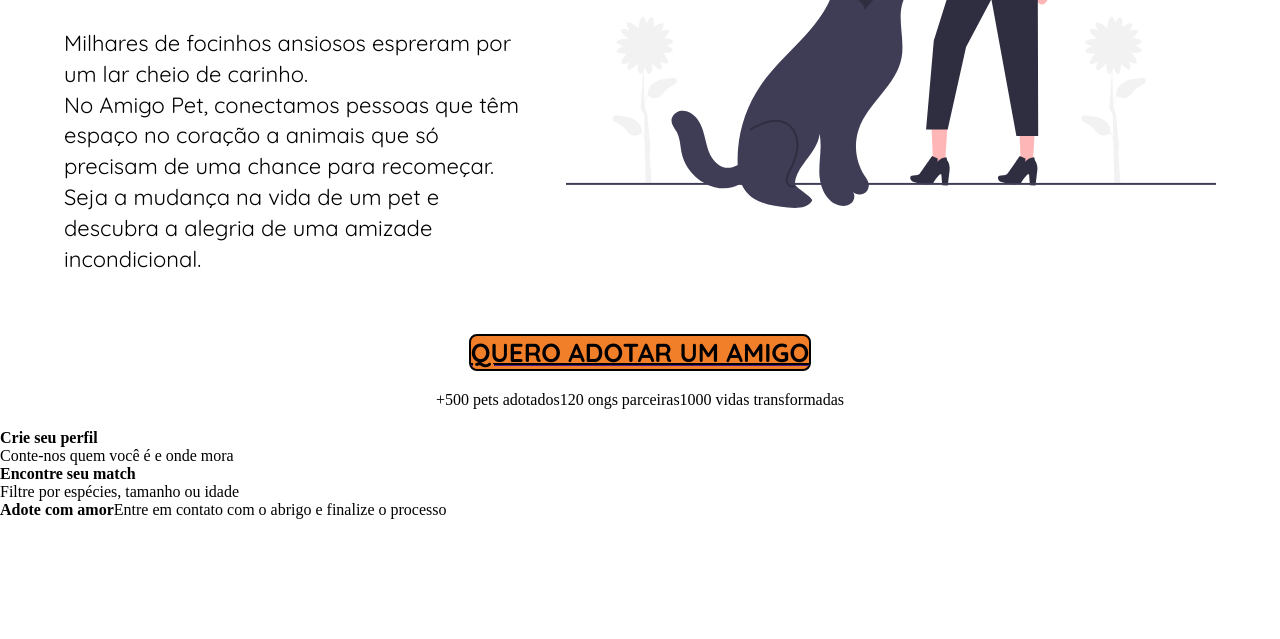
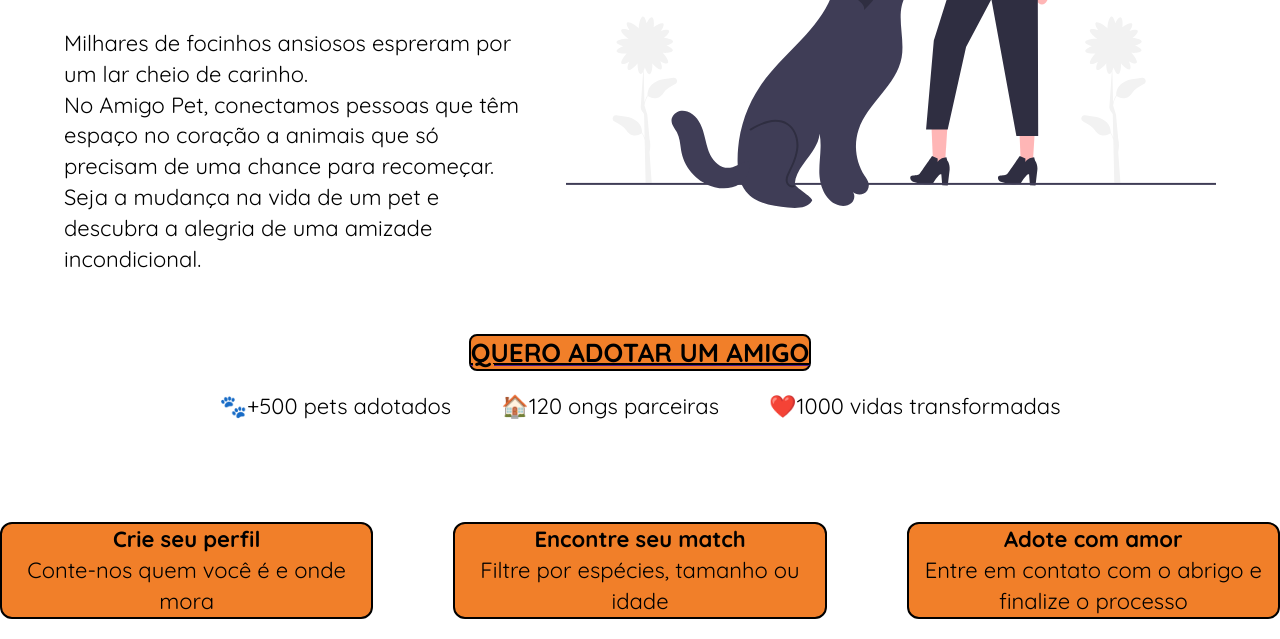
Before and after one commit to Standlidev/Projeto-levantamento-de-requisitos, a plain HTML site: page index.html in a window 1280 px wide. Shown: the part 361-1000 px from the top of the page. Before the commit the page ends 880 px from the top, so only its background shows below. Drawn offline with Linux system fonts and the light colour scheme.

Commit message:
finalização do css da pagina inicial

```diff
--- a/index.html
+++ b/index.html
@@ -27,13 +27,15 @@
             </div>
         </a>
         <div class="coolfacts">
-            <div class="fact1">+500 pets adotados</div>
-            <div class="fact2">120 ongs parceiras</div>
-            <div class="fact3">1000 vidas transformadas</div>
+            <div class="fact1">🐾+500 pets adotados</div>
+            <div class="fact2">🏠120 ongs parceiras</div>
+            <div class="fact3">❤️1000 vidas transformadas</div>
         </div>
-        <div class="conteinerContent"><strong>Crie seu perfil</strong><br>Conte-nos quem você é e onde mora</div>
-        <div class="conteinerContent"><strong>Encontre seu match</strong><br>Filtre por espécies, tamanho ou idade</div>
-        <div class="conteinerContent"><strong>Adote com amor</strong>Entre em contato com o abrigo e finalize o processo</div>
+        <div class="steps">
+            <div class="conteinerContent"><strong>Crie seu perfil</strong><br>Conte-nos quem você é e onde mora</div>
+            <div class="conteinerContent"><strong>Encontre seu match</strong><br>Filtre por espécies, tamanho ou idade</div>
+            <div class="conteinerContent"><strong>Adote com amor</strong><br>Entre em contato com o abrigo e finalize o processo</div>
+        </div>
     </main>
 </body>
 </html>
--- a/style.css
+++ b/style.css
@@ -49,7 +49,7 @@
     margin-bottom: 50px;
 
 }
-.text{
+.text, .coolfacts, .steps{
     font-family: 'Quicksand';
     font-size: 22px;
     line-height: 1.4;
@@ -102,3 +102,22 @@
     height: auto;
     align-items: center;
 }
+
+.coolfacts{
+    gap: 50px;
+}
+.steps{
+    display: flex;
+    justify-content: center;
+    width: fit-content;
+    margin: 20px auto;
+    gap: 80px;
+    padding-top: 80px;
+}
+.conteinerContent{
+    text-align: center;
+    background-color: #F17F29;
+    border-radius: 12px;
+    border: 2px solid;
+    width: 103%;
+}
```
